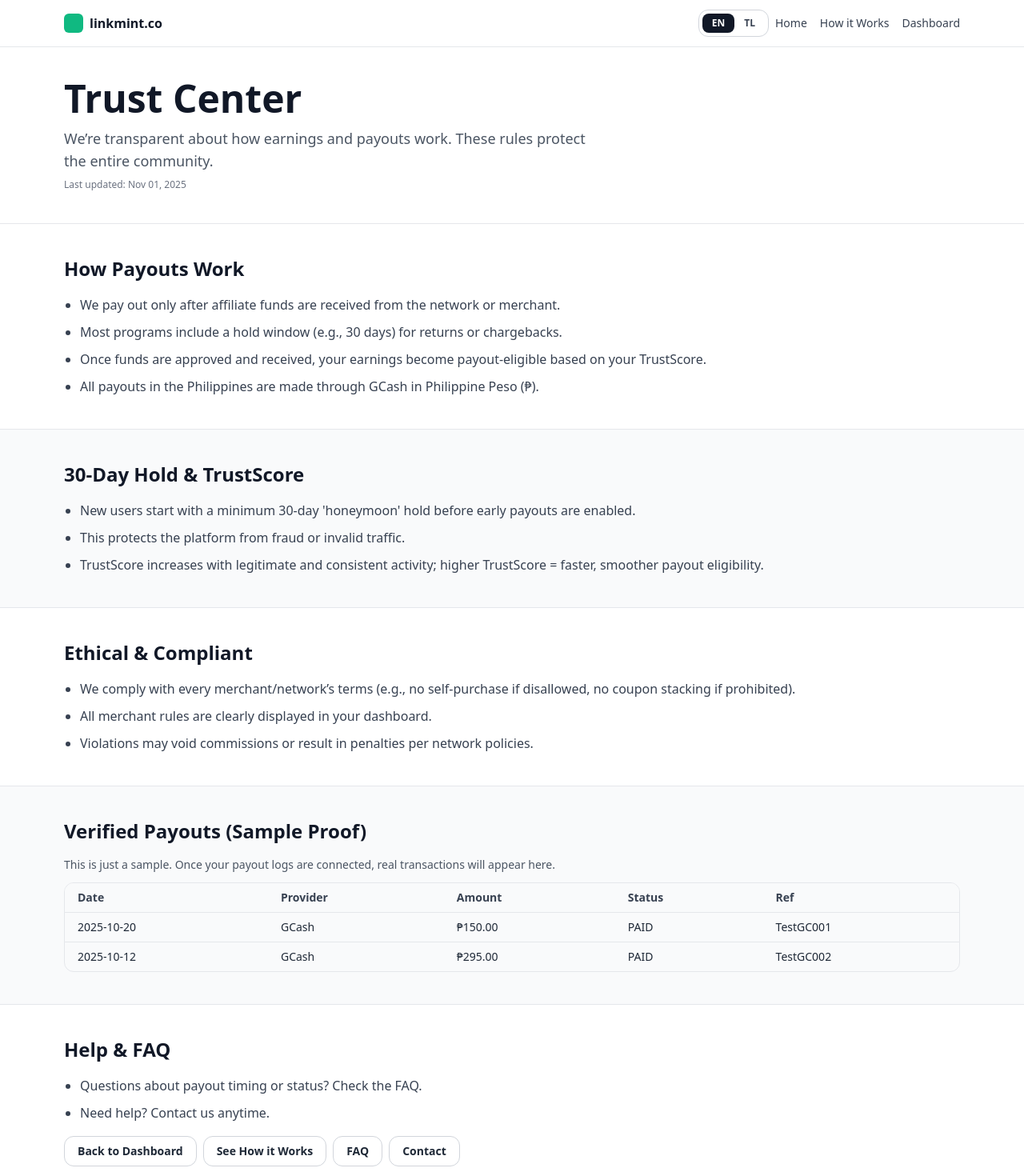
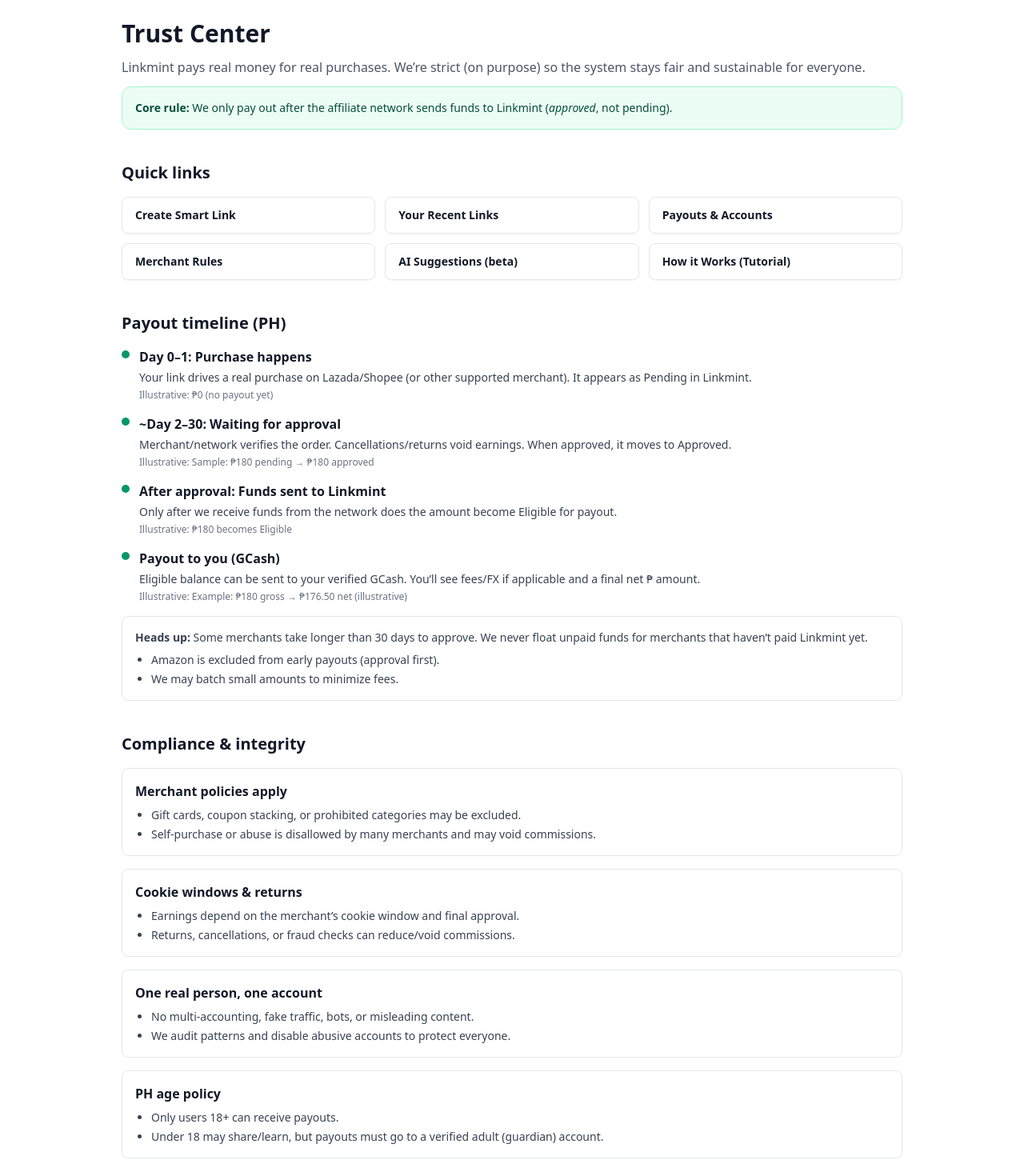
Before and after one commit to begintolern/Linkmint, a Next.js app: page /trust-center in a window 1280 px wide. Shown: the top 1470 px of the page at 80% size. Built offline with nearby package versions, Linux system fonts and the light colour scheme.

Commit message:
feat(trust-center): add PH Quick Links, ₱ payout timeline, and compliance reminders

```diff
--- a/app/trust-center/page.tsx
+++ b/app/trust-center/page.tsx
@@ -1,305 +1,195 @@
 // app/trust-center/page.tsx
-"use client";
-
 export const dynamic = "force-dynamic";
 export const fetchCache = "force-no-store";
 
-import { useMemo, useState } from "react";
 import Link from "next/link";
 
-type Lang = "en" | "tl";
-
-const ROUTES = {
-  home: "/",
-  signup: "/signup",
-  dashboard: "/dashboard",
-  tutorial: "/tutorial",
-  trust: "/trust-center",
-  faq: "/tutorial#faq",
-  contact: "/contact",
-} as const;
-
 export default function TrustCenterPage() {
-  const [lang, setLang] = useState<Lang>("en");
-
-  const t = useMemo(() => {
-    if (lang === "tl") {
-      return {
-        nav_home: "Home",
-        nav_dashboard: "Dashboard",
-        nav_tutorial: "Paano Kumita",
-        title: "Trust Center",
-        subtitle:
-          "Transparent kami sa kung paano gumagana ang earnings at payouts. Ito ang mga patakaran na nagpoprotekta sa lahat.",
-        last_updated: "Huling update",
-        section_payouts_title: "Paano ang Payouts",
-        section_payouts_points: [
-          "Nagbabayad lang kami kapag natanggap na namin ang pondo mula sa affiliate network o merchant.",
-          "Karaniwan may hold window (hal. 30 araw) para sa mga refund o chargeback risk.",
-          "Kapag na-approve at natanggap ang pondo, eligible na ang iyong earnings sa payout ayon sa iyong TrustScore.",
-          "Lahat ng payout sa Pilipinas ay ginagawa sa pamamagitan ng GCash sa Philippine Peso (₱).",
-        ],
-        section_hold_title: "30-Day Hold at TrustScore",
-        section_hold_points: [
-          "Para sa mga bagong users, may minimum 30-araw na 'honeymoon' hold bago payagan ang maagang payout.",
-          "Pinoprotektahan nito ang platform laban sa fraud at invalid traffic.",
-          "Ang TrustScore ay tumataas sa maayos at legit na paggamit; mas mataas na TrustScore = mas mabilis at mas maayos na payout eligibility.",
-        ],
-        section_compliance_title: "Ethical at Compliant",
-        section_compliance_points: [
-          "Sumusunod kami sa terms ng bawat merchant o network (hal. bawal self-purchase kung hindi pinapayagan, walang coupon stacking kung bawal).",
-          "Makikita ang mga patakaran sa Merchant Rules sa dashboard.",
-          "Ang paglabag ay maaaring magdulot ng pagka-void ng commissions o penalties ayon sa network.",
-        ],
-        section_proof_title: "Verified Payouts (Sample Proof)",
-        section_proof_note:
-          "Ito ay sample lamang. Kapag naka-sync na sa payout logs mo, makikita rito ang mga totoong transaksyon.",
-        proof_headers: ["Petsa", "Provider", "Halaga", "Status", "Ref"],
-        proof_rows: [
-          ["2025-10-20", "GCash", "₱150.00", "PAID", "TestGC001"],
-          ["2025-10-12", "GCash", "₱295.00", "PAID", "TestGC002"],
-        ],
-        help_title: "Tulong at FAQ",
-        help_points: [
-          "May tanong sa payout timing o status? Tingnan ang FAQ.",
-          "Kung kailangan mo ng tulong, mag-message sa amin.",
-        ],
-        cta_to_dashboard: "Bumalik sa Dashboard",
-        cta_to_tutorial: "Tingnan ang Paano Kumita",
-        cta_to_faq: "FAQ",
-        cta_to_contact: "Contact",
-      };
-    }
-    return {
-      nav_home: "Home",
-      nav_dashboard: "Dashboard",
-      nav_tutorial: "How it Works",
-      title: "Trust Center",
-      subtitle:
-        "We’re transparent about how earnings and payouts work. These rules protect the entire community.",
-      last_updated: "Last updated",
-      section_payouts_title: "How Payouts Work",
-      section_payouts_points: [
-        "We pay out only after affiliate funds are received from the network or merchant.",
-        "Most programs include a hold window (e.g., 30 days) for returns or chargebacks.",
-        "Once funds are approved and received, your earnings become payout-eligible based on your TrustScore.",
-        "All payouts in the Philippines are made through GCash in Philippine Peso (₱).",
-      ],
-      section_hold_title: "30-Day Hold & TrustScore",
-      section_hold_points: [
-        "New users start with a minimum 30-day 'honeymoon' hold before early payouts are enabled.",
-        "This protects the platform from fraud or invalid traffic.",
-        "TrustScore increases with legitimate and consistent activity; higher TrustScore = faster, smoother payout eligibility.",
-      ],
-      section_compliance_title: "Ethical & Compliant",
-      section_compliance_points: [
-        "We comply with every merchant/network’s terms (e.g., no self-purchase if disallowed, no coupon stacking if prohibited).",
-        "All merchant rules are clearly displayed in your dashboard.",
-        "Violations may void commissions or result in penalties per network policies.",
-      ],
-      section_proof_title: "Verified Payouts (Sample Proof)",
-      section_proof_note:
-        "This is just a sample. Once your payout logs are connected, real transactions will appear here.",
-      proof_headers: ["Date", "Provider", "Amount", "Status", "Ref"],
-      proof_rows: [
-        ["2025-10-20", "GCash", "₱150.00", "PAID", "TestGC001"],
-        ["2025-10-12", "GCash", "₱295.00", "PAID", "TestGC002"],
-      ],
-      help_title: "Help & FAQ",
-      help_points: [
-        "Questions about payout timing or status? Check the FAQ.",
-        "Need help? Contact us anytime.",
-      ],
-      cta_to_dashboard: "Back to Dashboard",
-      cta_to_tutorial: "See How it Works",
-      cta_to_faq: "FAQ",
-      cta_to_contact: "Contact",
-    };
-  }, [lang]);
-
-  const today = new Date();
-  const lastUpdated = today.toLocaleDateString(undefined, {
-    year: "numeric",
-    month: "short",
-    day: "2-digit",
-  });
-
   return (
-    <main className="min-h-screen bg-white text-gray-900">
-      {/* Header */}
-      <header className="sticky top-0 z-20 border-b bg-white/70 backdrop-blur">
-        <div className="mx-auto flex max-w-6xl items-center justify-between px-4 py-3">
-          <Link href={ROUTES.home} className="flex items-center gap-2 font-semibold">
-            <span className="inline-block h-6 w-6 rounded-md bg-emerald-500" />
-            <span>linkmint.co</span>
-          </Link>
-
-          <div className="flex items-center gap-2">
-            <LangToggle lang={lang} setLang={setLang} />
-            <nav className="hidden items-center gap-4 sm:flex">
-              <Link href={ROUTES.home} className="text-sm text-gray-700 hover:text-gray-900">
-                {t.nav_home}
-              </Link>
-              <Link href={ROUTES.tutorial} className="text-sm text-gray-700 hover:text-emerald-600 hover:underline">
-                {t.nav_tutorial}
-              </Link>
-              <Link href={ROUTES.dashboard} className="text-sm text-gray-700 hover:text-gray-900">
-                {t.nav_dashboard}
-              </Link>
-            </nav>
-          </div>
+    <main className="mx-auto max-w-5xl p-6 space-y-10 text-gray-900">
+      {/* Hero */}
+      <section className="space-y-3">
+        <h1 className="text-3xl font-bold">Trust Center</h1>
+        <p className="text-gray-600">
+          Linkmint pays real money for real purchases. We’re strict (on purpose)
+          so the system stays fair and sustainable for everyone.
+        </p>
+        <div className="rounded-xl bg-emerald-50 border border-emerald-200 p-4">
+          <p className="text-emerald-900 text-sm">
+            <strong>Core rule:</strong> We only pay out after the affiliate
+            network sends funds to Linkmint (<i>approved</i>, not pending).
+          </p>
         </div>
-      </header>
-
-      {/* Hero */}
-      <section className="mx-auto max-w-6xl px-4 pb-10 pt-10">
-        <h1 className="text-3xl font-bold md:text-5xl">{t.title}</h1>
-        <p className="mt-3 max-w-prose text-base text-gray-600 md:text-lg">{t.subtitle}</p>
-        <p className="mt-2 text-xs text-gray-500">
-          {t.last_updated}: {lastUpdated}
-        </p>
       </section>
 
-      {/* Sections */}
-      <Section title={t.section_payouts_title}>
-        <BulletList items={t.section_payouts_points} />
-      </Section>
+      {/* Quick Links */}
+      <section className="space-y-4">
+        <h2 className="text-xl font-semibold">Quick links</h2>
+        <div className="grid gap-3 sm:grid-cols-2 lg:grid-cols-3">
+          <TrustLink href="/dashboard/create-link" label="Create Smart Link" />
+          <TrustLink href="/dashboard/links" label="Your Recent Links" />
+          <TrustLink href="/dashboard/payouts" label="Payouts & Accounts" />
+          <TrustLink href="/dashboard/merchants" label="Merchant Rules" />
+          <TrustLink href="/dashboard/merchants/ai" label="AI Suggestions (beta)" />
+          <TrustLink href="/tutorial" label="How it Works (Tutorial)" />
+        </div>
+      </section>
 
-      <Section title={t.section_hold_title} muted>
-        <BulletList items={t.section_hold_points} />
-      </Section>
+      {/* PH payout timeline (GCash, ₱ examples) */}
+      <section className="space-y-4">
+        <h2 className="text-xl font-semibold">Payout timeline (PH)</h2>
 
-      <Section title={t.section_compliance_title}>
-        <BulletList items={t.section_compliance_points} />
-      </Section>
+        <TimelineItem
+          title="Day 0–1: Purchase happens"
+          desc="Your link drives a real purchase on Lazada/Shopee (or other supported merchant). It appears as Pending in Linkmint."
+          peso="₱0 (no payout yet)"
+        />
+        <TimelineItem
+          title="~Day 2–30: Waiting for approval"
+          desc="Merchant/network verifies the order. Cancellations/returns void earnings. When approved, it moves to Approved."
+          peso="Sample: ₱180 pending → ₱180 approved"
+        />
+        <TimelineItem
+          title="After approval: Funds sent to Linkmint"
+          desc="Only after we receive funds from the network does the amount become Eligible for payout."
+          peso="₱180 becomes Eligible"
+        />
+        <TimelineItem
+          title="Payout to you (GCash)"
+          desc="Eligible balance can be sent to your verified GCash. You’ll see fees/FX if applicable and a final net ₱ amount."
+          peso="Example: ₱180 gross → ₱176.50 net (illustrative)"
+        />
 
-      {/* Proof */}
-      <Section title={t.section_proof_title} muted>
-        <p className="mb-3 text-sm text-gray-600">{t.section_proof_note}</p>
-        <div className="overflow-x-auto rounded-xl border">
-          <table className="min-w-full text-sm">
-            <thead className="bg-gray-50 text-left">
-              <tr>
-                {t.proof_headers.map((h, i) => (
-                  <th key={i} className="px-4 py-2 font-semibold text-gray-700">
-                    {h}
-                  </th>
-                ))}
-              </tr>
-            </thead>
-            <tbody>
-              {t.proof_rows.map((row, i) => (
-                <tr key={i} className="border-t">
-                  {row.map((cell, j) => (
-                    <td key={j} className="px-4 py-2 text-gray-800">
-                      {cell}
-                    </td>
-                  ))}
-                </tr>
-              ))}
-            </tbody>
-          </table>
+        <div className="rounded-lg border p-4 text-sm text-gray-700">
+          <p className="mb-2">
+            <strong>Heads up:</strong> Some merchants take longer than 30 days
+            to approve. We never float unpaid funds for merchants that haven’t
+            paid Linkmint yet.
+          </p>
+          <ul className="list-disc pl-5 space-y-1">
+            <li>Amazon is excluded from early payouts (approval first).</li>
+            <li>We may batch small amounts to minimize fees.</li>
+          </ul>
         </div>
-      </Section>
+      </section>
 
-      {/* Help */}
-      <Section title={t.help_title}>
-        <BulletList items={t.help_points} />
-        <div className="mt-4 flex flex-wrap gap-2">
-          <Link href={ROUTES.dashboard} className="rounded-xl border border-gray-300 px-4 py-2 text-sm font-semibold text-gray-800 hover:bg-gray-50">
-            {t.cta_to_dashboard}
-          </Link>
-          <Link href={ROUTES.tutorial} className="rounded-xl border border-gray-300 px-4 py-2 text-sm font-semibold text-gray-800 hover:bg-gray-50">
-            {t.cta_to_tutorial}
-          </Link>
-          <Link href={ROUTES.faq} className="rounded-xl border border-gray-300 px-4 py-2 text-sm font-semibold text-gray-800 hover:bg-gray-50">
-            {t.cta_to_faq}
-          </Link>
-          <Link href={ROUTES.contact} className="rounded-xl border border-gray-300 px-4 py-2 text-sm font-semibold text-gray-800 hover:bg-gray-50">
-            {t.cta_to_contact}
-          </Link>
+      {/* Compliance & integrity rules (PH-focused) */}
+      <section className="space-y-4">
+        <h2 className="text-xl font-semibold">Compliance & integrity</h2>
+
+        <RuleBlock
+          title="Merchant policies apply"
+          points={[
+            "Gift cards, coupon stacking, or prohibited categories may be excluded.",
+            "Self-purchase or abuse is disallowed by many merchants and may void commissions.",
+          ]}
+        />
+        <RuleBlock
+          title="Cookie windows & returns"
+          points={[
+            "Earnings depend on the merchant’s cookie window and final approval.",
+            "Returns, cancellations, or fraud checks can reduce/void commissions.",
+          ]}
+        />
+        <RuleBlock
+          title="One real person, one account"
+          points={[
+            "No multi-accounting, fake traffic, bots, or misleading content.",
+            "We audit patterns and disable abusive accounts to protect everyone.",
+          ]}
+        />
+        <RuleBlock
+          title="PH age policy"
+          points={[
+            "Only users 18+ can receive payouts.",
+            "Under 18 may share/learn, but payouts must go to a verified adult (guardian) account.",
+          ]}
+        />
+      </section>
+
+      {/* FAQ (short) */}
+      <section className="space-y-3">
+        <h2 className="text-xl font-semibold">FAQ (quick)</h2>
+        <div className="space-y-4">
+          <Faq
+            q="Do I need Lazada/Shopee accounts to browse?"
+            a="No to browse; yes to buy. Merchants may prompt login to view prices, add to cart, or complete checkout."
+          />
+          <Faq
+            q="Why is my payout not instant?"
+            a="Because merchants must approve and pay Linkmint first. Once funds arrive, your balance becomes Eligible."
+          />
+          <Faq
+            q="Can I use GCash?"
+            a="Yes. Add your verified GCash in Payouts. We’ll show any applicable fees/FX before you confirm."
+          />
         </div>
-      </Section>
+      </section>
 
-      {/* Footer */}
-      <footer className="border-t">
-        <div className="mx-auto flex max-w-6xl items-center justify-between px-4 py-6 text-sm text-gray-500">
-          <span>© {new Date().getFullYear()} linkmint.co</span>
-          <div className="flex items-center gap-4">
-            <Link href={ROUTES.tutorial} className="hover:underline">
-              {lang === "tl" ? "Paano Kumita" : "How it Works"}
-            </Link>
-            <Link href={ROUTES.dashboard} className="hover:underline">
-              Dashboard
-            </Link>
-            <span>{lang === "tl" ? "Ginawa para sa ethical micro-sales" : "Built for ethical micro-sales"}</span>
-          </div>
-        </div>
-      </footer>
+      {/* Footer/helper */}
+      <section className="rounded-xl bg-gray-50 border p-4 text-sm text-gray-700">
+        Questions or concerns?{" "}
+        <Link href="/contact" className="underline hover:text-emerald-700">
+          Contact support
+        </Link>
+        .
+      </section>
     </main>
   );
 }
 
-/* ---------- UI bits ---------- */
+/* ---------- Small components ---------- */
 
-function Section({
-  title,
-  children,
-  muted,
-}: {
-  title: string;
-  children: React.ReactNode;
-  muted?: boolean;
-}) {
+function TrustLink({ href, label }: { href: string; label: string }) {
   return (
-    <section className={muted ? "border-t bg-gray-50" : "border-t"}>
-      <div className="mx-auto max-w-6xl px-4 py-10">
-        <h2 className="text-xl font-semibold md:text-2xl">{title}</h2>
-        <div className="mt-4">{children}</div>
-      </div>
-    </section>
+    <Link
+      href={href}
+      className="rounded-lg border px-4 py-3 text-sm font-semibold shadow-sm hover:bg-gray-50"
+    >
+      {label}
+    </Link>
   );
 }
 
-function BulletList({ items }: { items: string[] }) {
+function TimelineItem({
+  title,
+  desc,
+  peso,
+}: {
+  title: string;
+  desc: string;
+  peso: string;
+}) {
   return (
-    <ul className="list-disc space-y-2 pl-5 text-gray-700">
-      {items.map((x, i) => (
-        <li key={i} className="text-base leading-relaxed">
-          {x}
-        </li>
-      ))}
-    </ul>
+    <div className="flex items-start gap-3">
+      <div className="mt-1 h-2.5 w-2.5 rounded-full bg-emerald-600" />
+      <div className="space-y-1">
+        <h3 className="font-semibold">{title}</h3>
+        <p className="text-gray-700 text-sm">{desc}</p>
+        <p className="text-xs text-gray-500">Illustrative: {peso}</p>
+      </div>
+    </div>
   );
 }
 
-function LangToggle({
-  lang,
-  setLang,
-}: {
-  lang: Lang;
-  setLang: (v: Lang) => void;
-}) {
+function RuleBlock({ title, points }: { title: string; points: string[] }) {
   return (
-    <div className="inline-flex items-center rounded-xl border border-gray-300 p-1">
-      <button
-        onClick={() => setLang("en")}
-        className={`rounded-lg px-3 py-1 text-xs font-semibold ${
-          lang === "en" ? "bg-gray-900 text-white" : "text-gray-700 hover:bg-gray-100"
-        }`}
-        aria-pressed={lang === "en"}
-      >
-        EN
-      </button>
-      <button
-        onClick={() => setLang("tl")}
-        className={`rounded-lg px-3 py-1 text-xs font-semibold ${
-          lang === "tl" ? "bg-gray-900 text-white" : "text-gray-700 hover:bg-gray-100"
-        }`}
-        aria-pressed={lang === "tl"}
-      >
-        TL
-      </button>
+    <div className="rounded-lg border p-4">
+      <h3 className="font-semibold">{title}</h3>
+      <ul className="mt-2 list-disc pl-5 text-sm text-gray-700 space-y-1">
+        {points.map((p, i) => (
+          <li key={i}>{p}</li>
+        ))}
+      </ul>
     </div>
   );
 }
+
+function Faq({ q, a }: { q: string; a: string }) {
+  return (
+    <div>
+      <p className="font-medium">{q}</p>
+      <p className="text-sm text-gray-700">{a}</p>
+    </div>
+  );
+}
```
